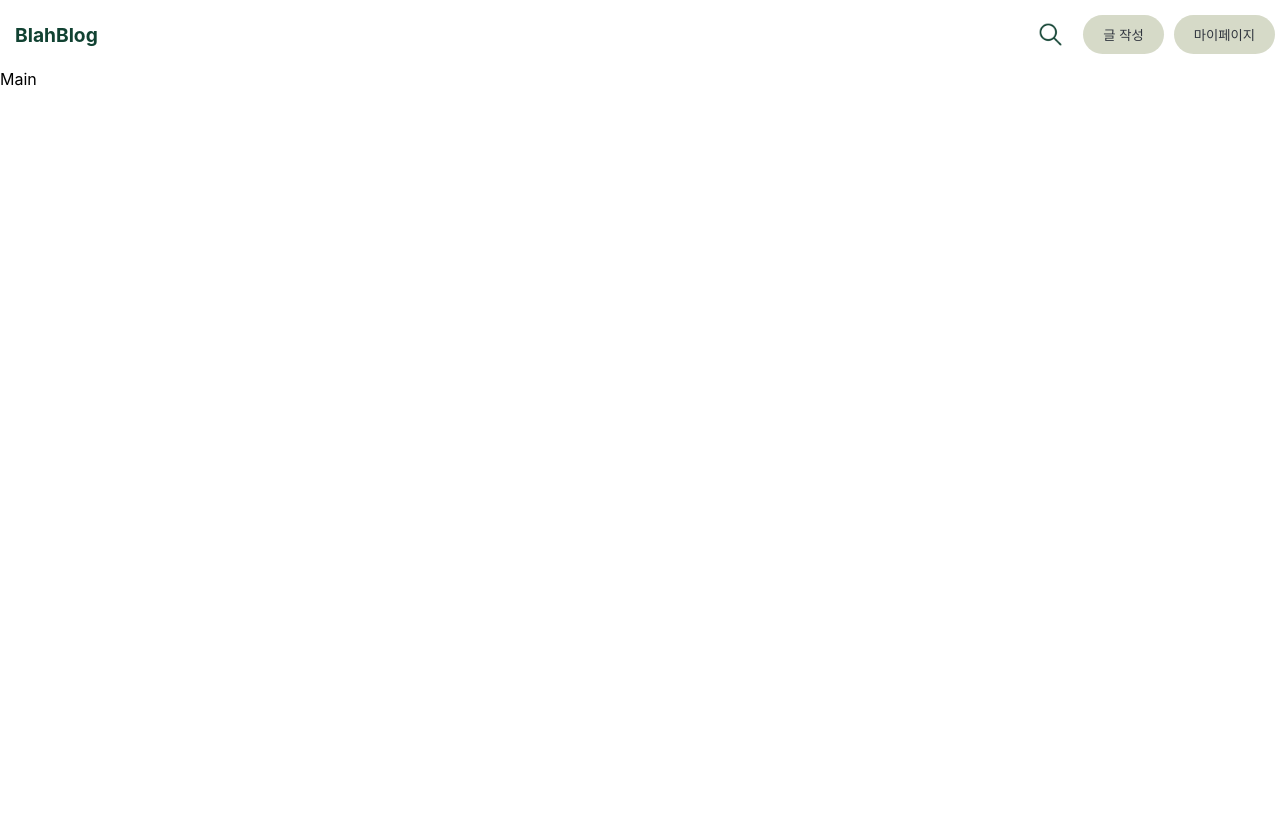
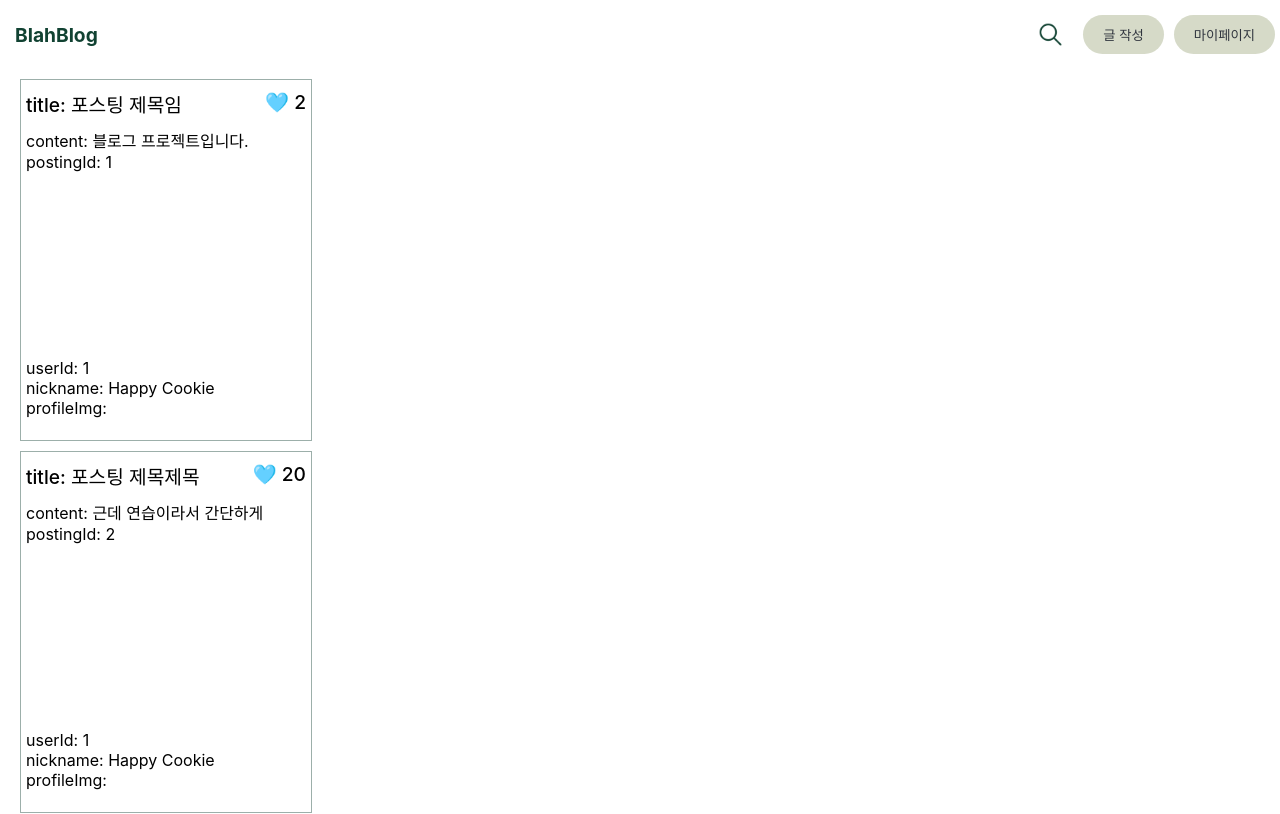
Before and after one commit to hyeoonjeoong/blog-mini-project, a React (Create React App) app in the folder blog/: page / in a window 1280 px wide. Shown: the top 814 px of the page. Built offline with nearby package versions, Linux system fonts and the light colour scheme.

Commit message:
✨ 💄 PostingCard

```diff
--- a/blog/src/assets/index.css
+++ b/blog/src/assets/index.css
@@ -51,3 +51,34 @@ code {
   display: flex;
   align-items: center;
 }
+
+.postingCard {
+  width: 280px;
+  height: 340px;
+  margin: 10px 20px;
+  padding: 10px 5px;
+  border: 1px solid #9cafaa;
+}
+
+.postingCard:hover {
+  cursor: pointer;
+  transform: scale(1.01);
+  box-shadow: 0 8px 12px rgba(0, 0, 0, 0.05);
+}
+
+.postingCard .postingHeader {
+  margin-bottom: 10px;
+  font-weight: 500;
+  font-size: larger;
+  display: flex;
+  justify-content: space-between;
+}
+
+.postingCard .postingBody {
+  width: 100%;
+  height: 220px;
+  margin-bottom: 10px;
+}
+.postingCard .postingFooter {
+  height: 70px;
+}
--- /dev/null
+++ b/blog/src/components/main/MainPostBox.jsx
@@ -0,0 +1,56 @@
+import React from "react";
+import PostCard from "./PostCard";
+
+const DUMMYPosting = [
+  {
+    postingId: 1,
+    like: 2,
+    title: "포스팅 제목임",
+    content: "블로그 프로젝트입니다. ",
+    user: {
+      userId: 1,
+      nickname: "Happy Cookie",
+      profileImg: null,
+    },
+  },
+  {
+    postingId: 2,
+    like: 20,
+    title: "포스팅 제목제목",
+    content: "근데 연습이라서 간단하게",
+    user: {
+      userId: 1,
+      nickname: "Happy Cookie",
+      profileImg: null,
+    },
+  },
+  {
+    postingId: 3,
+    like: 5,
+    title: "이건 포스팅 타이틀",
+    content: "어떠케할까",
+    user: {
+      userId: 2,
+      nickname: "모카는 고양이",
+      profileImg: null,
+    },
+  },
+];
+
+const MainPostingBox = () => {
+  return (
+    <>
+      {DUMMYPosting.length === 0 ? (
+        <p>포스팅 내용이 존재하지 않습니다.</p>
+      ) : (
+        <div>
+          {DUMMYPosting.map((post) => (
+            <PostCard key={post.postingId} post={post} />
+          ))}
+        </div>
+      )}
+    </>
+  );
+};
+
+export default MainPostingBox;
--- /dev/null
+++ b/blog/src/components/main/PostCard.jsx
@@ -0,0 +1,25 @@
+import React from "react";
+
+const PostingCard = ({ post }) => {
+  return (
+    <>
+      <div className="postingCard">
+        <div className="postingHeader">
+          <div>title: {post.title}</div>
+          <div>🩵 {post.like}</div>
+        </div>
+        <div className="postingBody">
+          <div>content: {post.content}</div>
+          <div>postingId: {post.postingId}</div>
+        </div>
+        <div className="postingFooter">
+          <div>userId: {post.user.userId}</div>
+          <div>nickname: {post.user.nickname}</div>
+          <div>profileImg: {post.user.profileImg}</div>
+        </div>
+      </div>
+    </>
+  );
+};
+
+export default PostingCard;
--- a/blog/src/pages/Main.jsx
+++ b/blog/src/pages/Main.jsx
@@ -1,7 +1,12 @@
 import React from "react";
+import MainPostBox from "../components/main/MainPostBox";
 
 const Main = () => {
-  return <div>Main</div>;
+  return (
+    <>
+      <MainPostBox />
+    </>
+  );
 };
 
 export default Main;
```
